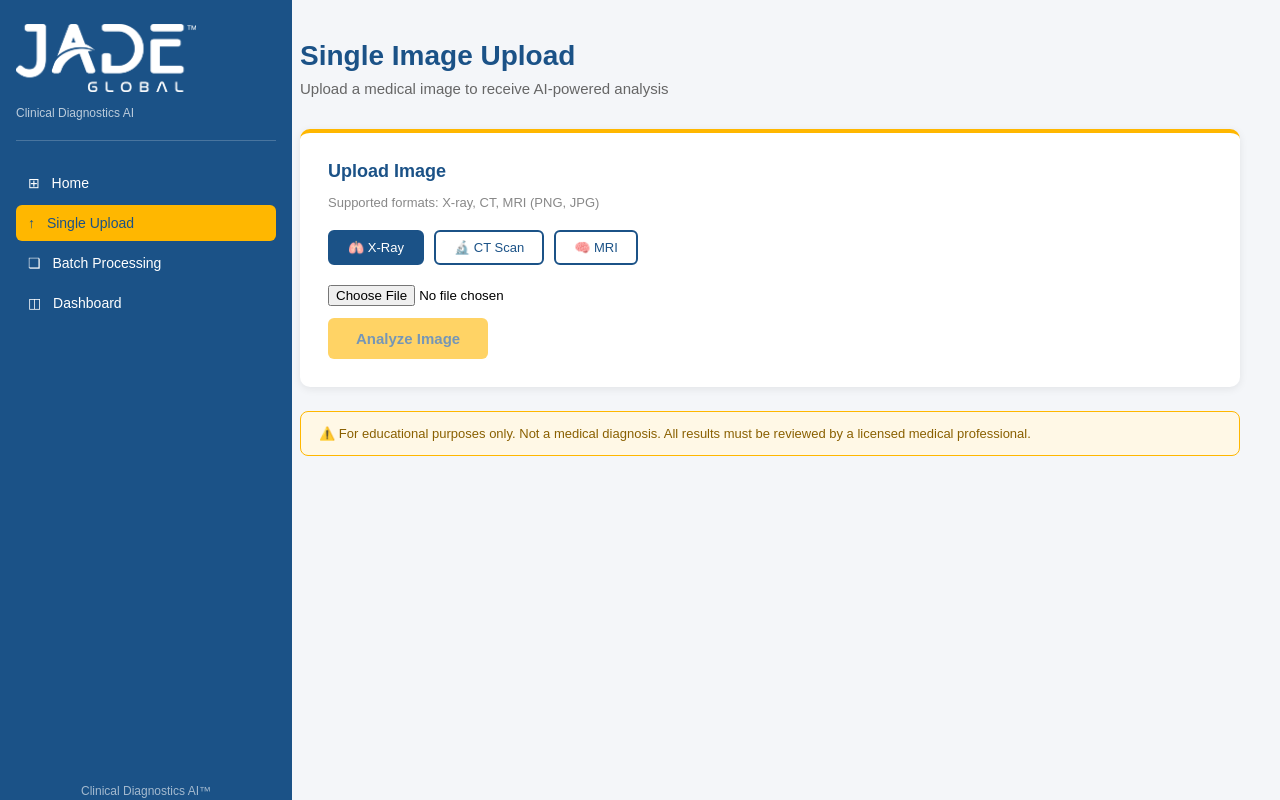
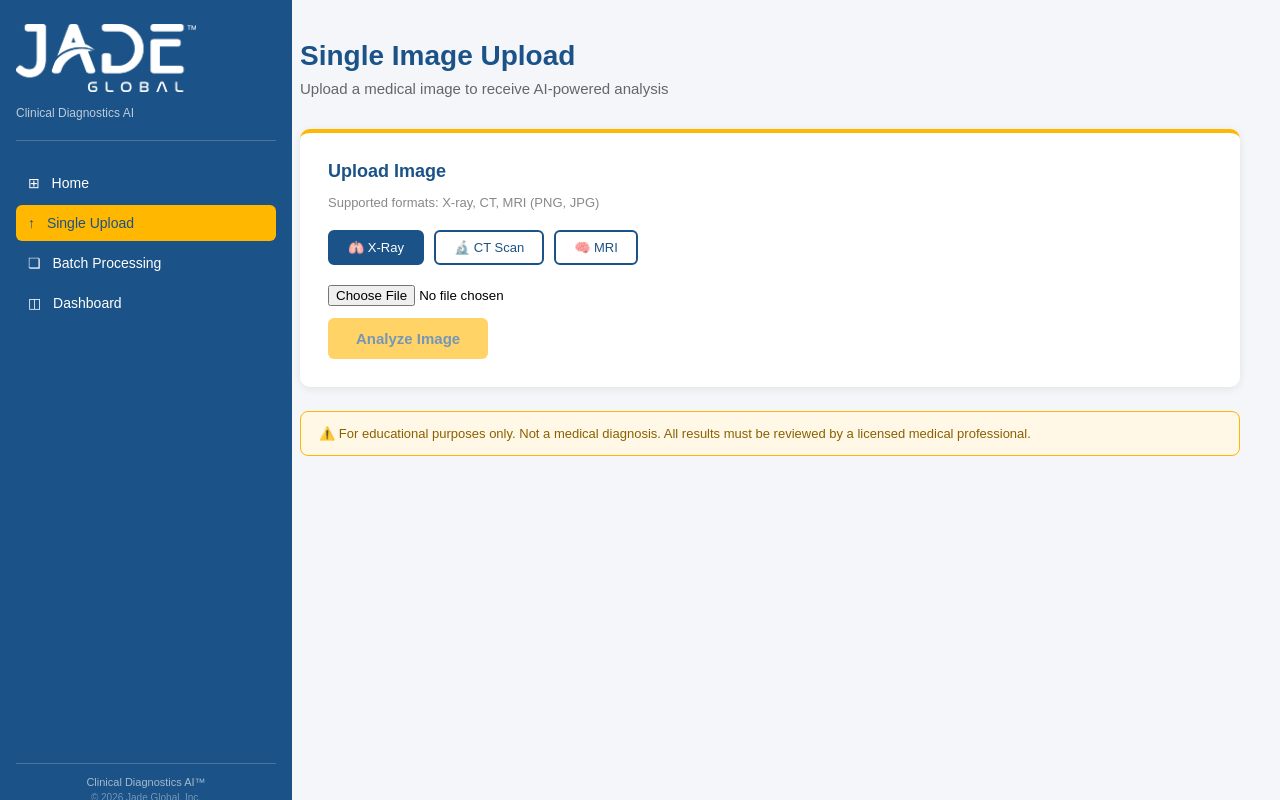
Before and after one commit to sergiop123/clinical-diagnostics-ai, a React (Create React App) app in the folder frontend/: page / in a window 1280 px wide. Built offline with nearby package versions, Linux system fonts and the light colour scheme.

Commit message:
Polish sidebar trademark spacing and layout

```diff
--- a/frontend/src/App.js
+++ b/frontend/src/App.js
@@ -126,9 +126,9 @@ function App() {
           </div>
         </nav>
         <div style={styles.trademark}>
-          <div style={{color: "rgba(255,255,255,0.6)", fontSize: "12px", fontWeight: "500", marginBottom: "2px"}}>Clinical Diagnostics AI™</div>
-          <div>© 2026 Jade Global, Inc.</div>
-          <div>All rights reserved.</div>
+          <div style={{color: "rgba(255,255,255,0.6)", fontSize: "11px", fontWeight: "500", marginBottom: "4px", borderTop: "1px solid rgba(255,255,255,0.2)", paddingTop: "12px"}}>Clinical Diagnostics AI™</div>
+          <div style={{color: "rgba(255,255,255,0.4)", fontSize: "10px", marginBottom: "2px"}}>© 2026 Jade Global, Inc.</div>
+          <div style={{color: "rgba(255,255,255,0.4)", fontSize: "10px"}}>All rights reserved.</div>
         </div>
       </div>
 
@@ -445,6 +445,7 @@ navIcon: {
     color: "rgba(255,255,255,0.4)",
     fontSize: "11px",
     textAlign: "center",
+    paddingBottom: "8px",
   },
   main: {
     marginLeft: "260px",
```
